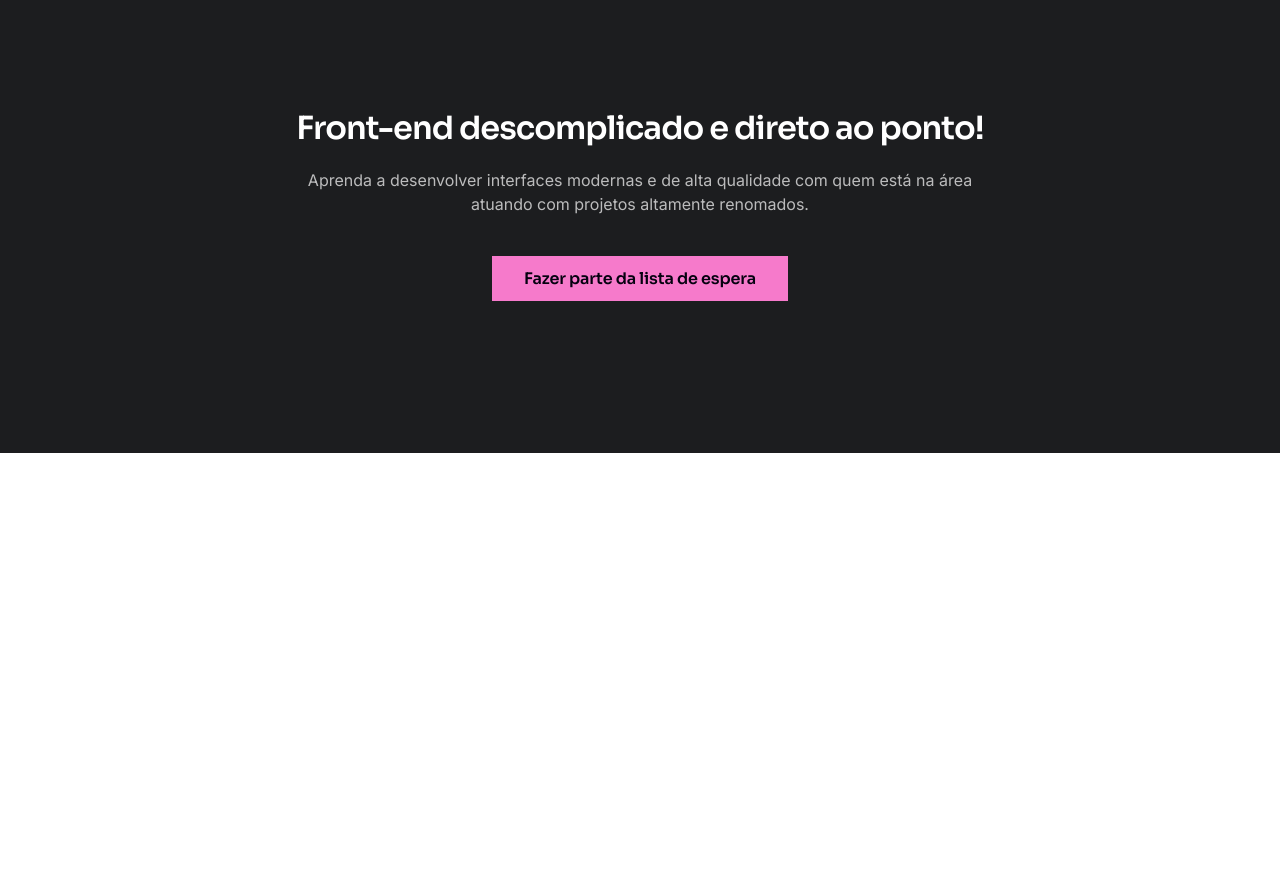
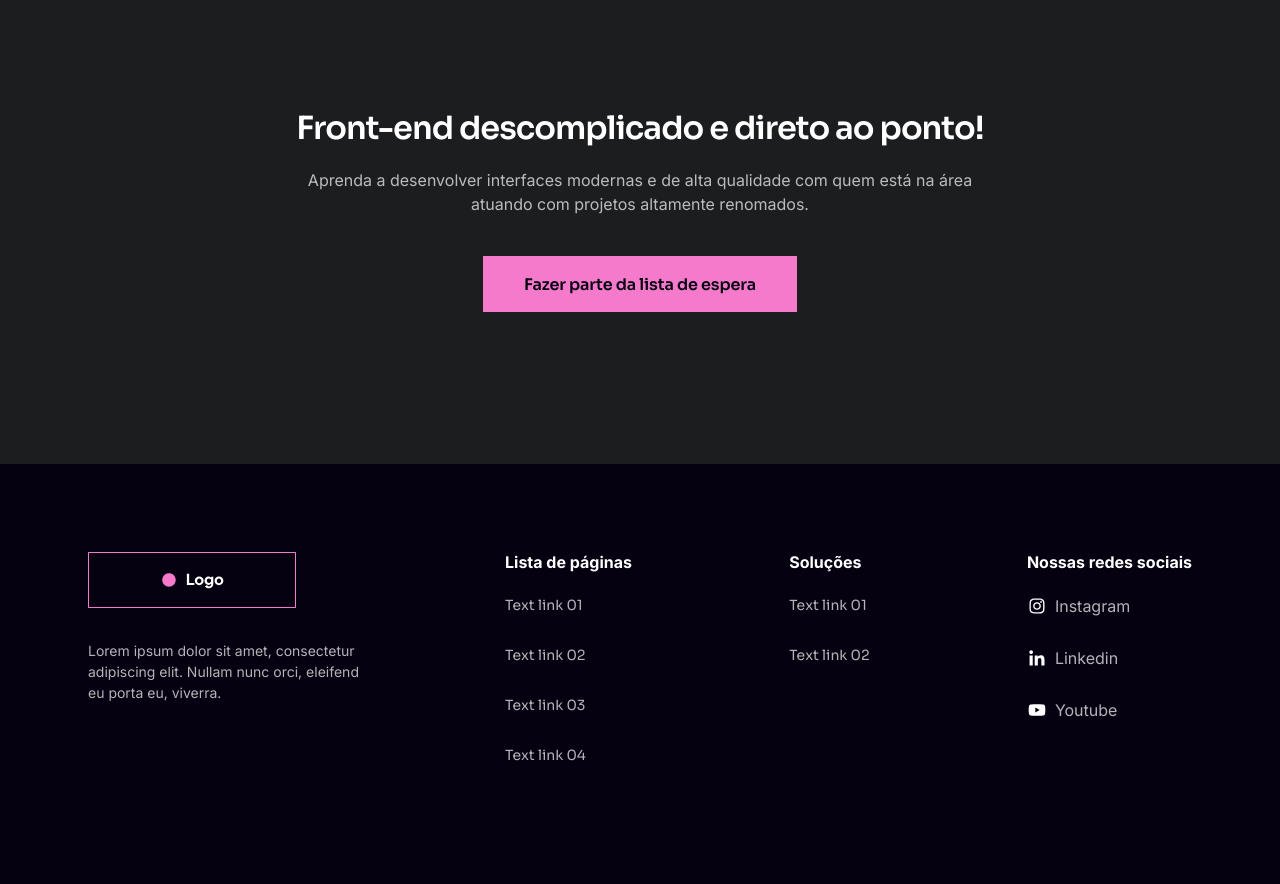
Before and after one commit to danielrochadev/wireframe-ui, a plain HTML site: page index.html in a window 1280 px wide. Shown: the part 2102-2986 px from the top of the page. Before the commit the page ends 2555 px from the top, so only its background shows below. Drawn offline with Linux system fonts and the light colour scheme.

Commit message:
Coding Footer

```diff
--- a/css/styles.css
+++ b/css/styles.css
@@ -200,3 +200,58 @@ header nav .btn-primary {
   line-height: 150%;
   opacity: 0.7;
 }
+
+#s-newsletter .btn-primary {
+  padding: 1.75rem 4.1rem;
+}
+
+/* Footer */
+footer {
+  background-color: var(--gray-colors-100);
+  padding: 8.8rem 7.2rem;
+  color: var(--white) !important;
+}
+
+footer main {
+  display: flex;
+  gap: 13.6rem;
+}
+
+footer .footer-about {
+  max-width: 28.1rem;
+}
+
+footer .footer-about p {
+  font-size: 1.4rem;
+  color: var(--white-colors-text);
+  line-height: 2.1rem;
+  margin-top: 3.2rem;
+}
+
+footer nav {
+  width: 100%;
+  display: flex;
+  justify-content: space-between;
+}
+
+footer nav dt {
+  margin-bottom: 2.4rem;
+  font-weight: 600;
+}
+
+footer nav dd {
+  font-family: "Sora", sans-serif;
+  font-size: 1.4rem;
+  font-weight: 500;
+  margin-bottom: 3.2rem;
+  color: var(--white-colors-text);
+}
+
+footer nav dl dd a {
+  color: var(--white-colors-text);
+}
+
+footer nav dl:last-child dd a {
+  display: flex;
+  gap: 0.8rem;
+}
--- a/index.html
+++ b/index.html
@@ -201,5 +201,63 @@
         <a href="#" class="btn-primary">Fazer parte da lista de espera</a>
       </div>
     </section>
+
+    <!-- Footer -->
+    <footer id="footer">
+      <div class="container">
+        <main>
+          <div class="footer-about">
+            <a href="./" class="logo">
+              <img src="./img/logo-footer.svg" alt="Logo" />
+            </a>
+
+            <p>
+              Lorem ipsum dolor sit amet, consectetur adipiscing elit. Nullam
+              nunc orci, eleifend eu porta eu, viverra.
+            </p>
+          </div>
+
+          <nav class="footer-nav">
+            <dl>
+              <dt>Lista de páginas</dt>
+              <dd>Text link 01</dd>
+              <dd>Text link 02</dd>
+              <dd>Text link 03</dd>
+              <dd>Text link 04</dd>
+            </dl>
+
+            <dl>
+              <dt>Soluções</dt>
+              <dd>Text link 01</dd>
+              <dd>Text link 02</dd>
+            </dl>
+
+            <dl>
+              <dt>Nossas redes sociais</dt>
+              <dd>
+                <a href="#">
+                  <img src="./img/instagram.svg" alt="Instagram icon" />
+                  <span>Instagram</span>
+                </a>
+              </dd>
+
+              <dd>
+                <a href="#">
+                  <img src="./img/linkedin.svg" alt="Linkedin icon" />
+                  <span>Linkedin</span>
+                </a>
+              </dd>
+
+              <dd>
+                <a href="#">
+                  <img src="./img/youtube.svg" alt="Youtube icon" />
+                  <span>Youtube</span>
+                </a>
+              </dd>
+            </dl>
+          </nav>
+        </main>
+      </div>
+    </footer>
   </body>
 </html>
```
